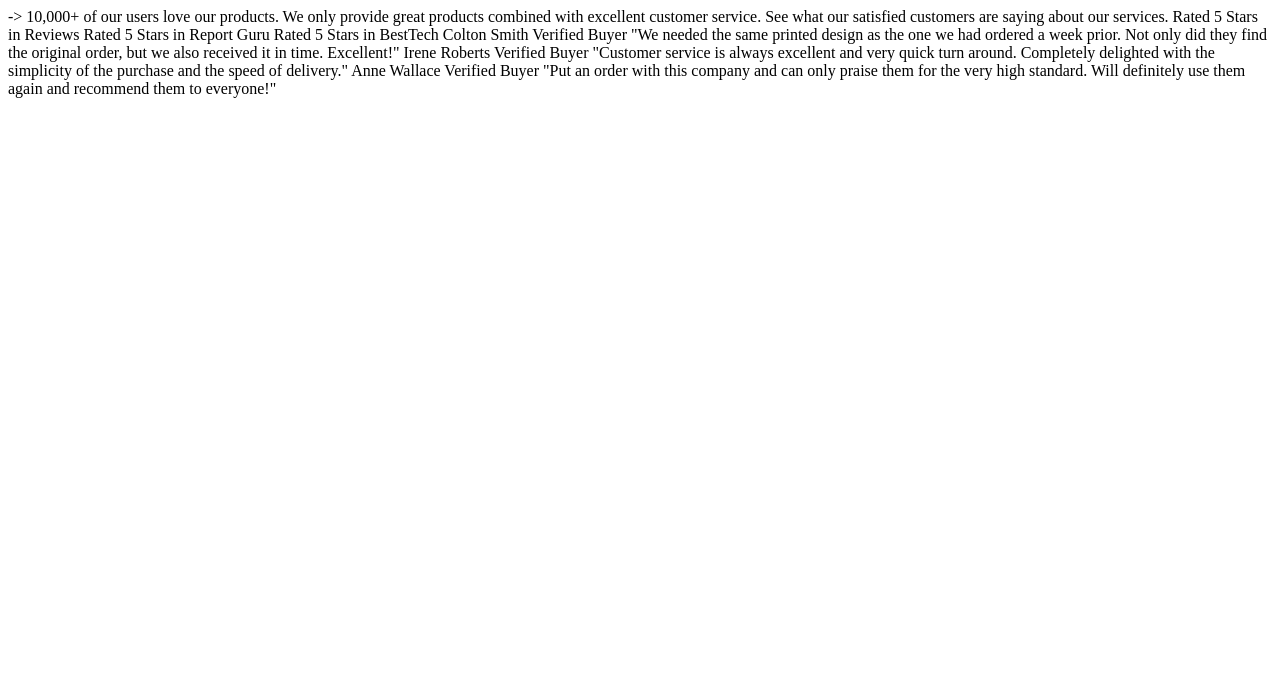
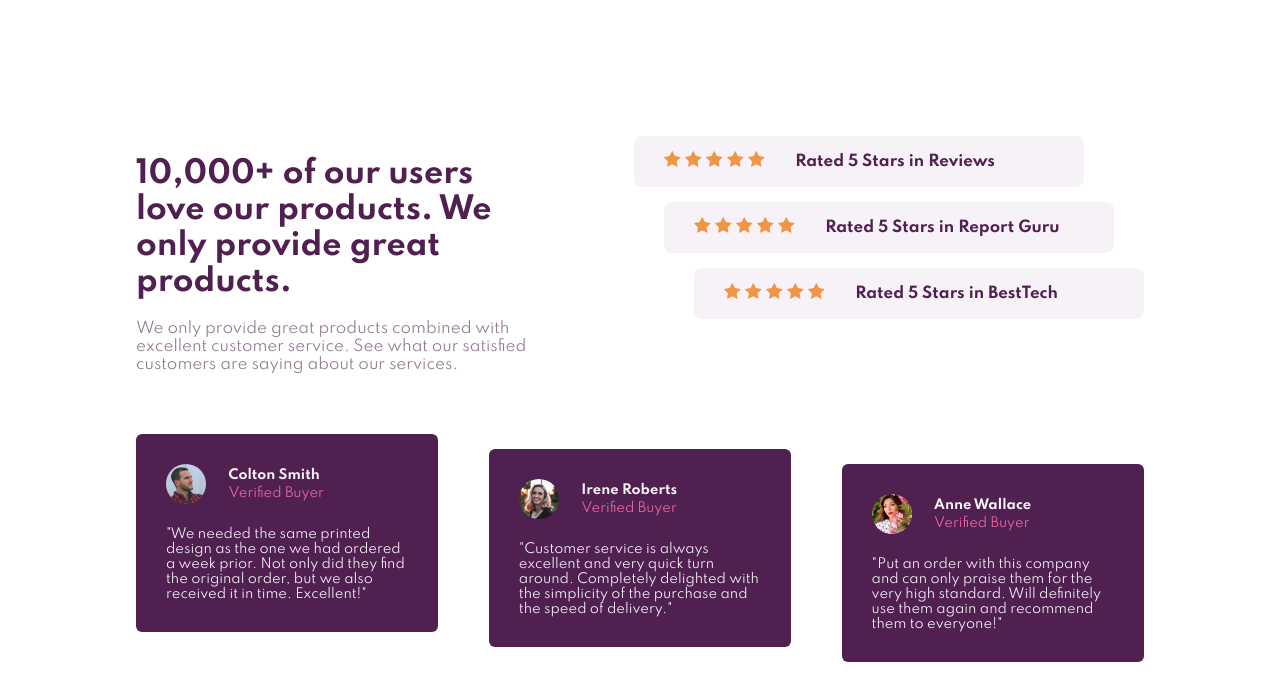
Before and after one commit to Dan-Lucian/css-chalenge-social-proof, a plain HTML site: page index.html in a window 1280 px wide. Drawn offline with Linux system fonts and the light colour scheme.

Commit message:
project finished

```diff
--- a/index.html
+++ b/index.html
@@ -14,7 +14,6 @@
         <link rel="stylesheet" href="main.css" />
 
         <title>Frontend Mentor | Social proof section</title>
-        ->
         <!-- <style>
             .attribution {
                 font-size: 11px;
@@ -26,23 +25,96 @@
         </style> -->
     </head>
     <body>
+        <div class="container">
+            <div class="header">
+                <h1>
+                    10,000+ of our users love our products. We only provide
+                    great products.
+                </h1>
+                <p>
+                    We only provide great products combined with excellent
+                    customer service. See what our satisfied customers are
+                    saying about our services.
+                </p>
+            </div>
+            <div class="grades">
+                <div class="grade grade-1">
+                    <p class="stars">
+                        <img src="images/icon-star.svg" alt="star" />
+                        <img src="images/icon-star.svg" alt="star" />
+                        <img src="images/icon-star.svg" alt="star" />
+                        <img src="images/icon-star.svg" alt="star" />
+                        <img src="images/icon-star.svg" alt="star" />
+                    </p>
+                    <p>Rated 5 Stars in Reviews</p>
+                </div>
+                <div class="grade grade-2">
+                    <p class="stars">
+                        <img src="images/icon-star.svg" alt="star" />
+                        <img src="images/icon-star.svg" alt="star" />
+                        <img src="images/icon-star.svg" alt="star" />
+                        <img src="images/icon-star.svg" alt="star" />
+                        <img src="images/icon-star.svg" alt="star" />
+                    </p>
+                    <p>Rated 5 Stars in Report Guru</p>
+                </div>
+                <div class="grade">
+                    <p class="stars">
+                        <img src="images/icon-star.svg" alt="star" />
+                        <img src="images/icon-star.svg" alt="star" />
+                        <img src="images/icon-star.svg" alt="star" />
+                        <img src="images/icon-star.svg" alt="star" />
+                        <img src="images/icon-star.svg" alt="star" />
+                    </p>
+                    <p>Rated 5 Stars in BestTech</p>
+                </div>
+            </div>
+        </div>
 
-
-
-
-
-        10,000+ of our users love our products. We only provide great products
-        combined with excellent customer service. See what our satisfied
-        customers are saying about our services. Rated 5 Stars in Reviews Rated
-        5 Stars in Report Guru Rated 5 Stars in BestTech Colton Smith Verified
-        Buyer "We needed the same printed design as the one we had ordered a
-        week prior. Not only did they find the original order, but we also
-        received it in time. Excellent!" Irene Roberts Verified Buyer "Customer
-        service is always excellent and very quick turn around. Completely
-        delighted with the simplicity of the purchase and the speed of
-        delivery." Anne Wallace Verified Buyer "Put an order with this company
-        and can only praise them for the very high standard. Will definitely use
-        them again and recommend them to everyone!"
+        <div class="cards">
+            <div class="card">
+                <div class="person">
+                    <img src="images/image-colton.jpg" alt="person's face" />
+                    <div class="person-name">
+                        <p class="name">Colton Smith</p>
+                        <p>Verified Buyer</p>
+                    </div>
+                </div>
+                <p class="testimonial">
+                    "We needed the same printed design as the one we had ordered
+                    a week prior. Not only did they find the original order, but
+                    we also received it in time. Excellent!"
+                </p>
+            </div>
+            <div class="card card-2">
+                <div class="person">
+                    <img src="images/image-irene.jpg" alt="person's face" />
+                    <div class="person-name">
+                        <p class="name">Irene Roberts</p>
+                        <p>Verified Buyer</p>
+                    </div>
+                </div>
+                <p class="testimonial">
+                    "Customer service is always excellent and very quick turn
+                    around. Completely delighted with the simplicity of the
+                    purchase and the speed of delivery."
+                </p>
+            </div>
+            <div class="card card-3">
+                <div class="person">
+                    <img src="images/image-anne.jpg" alt="person's face" />
+                    <div class="person-name">
+                        <p class="name">Anne Wallace</p>
+                        <p>Verified Buyer</p>
+                    </div>
+                </div>
+                <p class="testimonial">
+                    "Put an order with this company and can only praise them for
+                    the very high standard. Will definitely use them again and
+                    recommend them to everyone!"
+                </p>
+            </div>
+        </div>
 
         <!-- <div class="attribution">
             Challenge by
--- a/main.scss
+++ b/main.scss
@@ -0,0 +1,158 @@
+@import url("https://fonts.googleapis.com/css2?family=Spartan:wght@400;500;700&display=swap");
+
+:root {
+    font-size: 15px;
+}
+
+* {
+    box-sizing: border-box;
+    // border: 1px solid gray;
+}
+
+body {
+    font-family: Spartan;
+    padding: 1rem;
+}
+
+// Very Dark Magenta: hsl(300, 43%, 22%)
+// Soft Pink: hsl(333, 80%, 67%)
+
+// Dark Grayish Magenta: hsl(303, 10%, 53%)
+// Light Grayish Magenta: hsl(300, 24%, 96%)
+// White: hsl(0, 0%, 100%)
+
+.header {
+    text-align: center;
+    margin: 3rem 0;
+
+    p {
+        color: hsl(303, 10%, 53%);
+    }
+}
+
+h1 {
+    color: hsl(300, 43%, 22%);
+}
+
+.grade {
+    text-align: center;
+    background-color: hsl(300, 24%, 96%);
+    border-radius: 8px;
+    margin-bottom: 1rem;
+    padding: 1rem;
+
+    p {
+        font-weight: bold;
+        color: hsl(300, 43%, 22%);
+        margin: 0;
+    }
+
+    .stars {
+        margin-bottom: 0.5rem;
+    }
+}
+
+.cards {
+    img {
+        border-radius: 50%;
+        width: 40px;
+        height: 40px;
+        margin-right: 1.5rem;
+    }
+}
+
+.card {
+    background: hsl(300, 43%, 22%);
+    border-radius: 6px;
+    padding: 2rem;
+    margin-bottom: 1rem;
+    color: hsl(300, 24%, 96%);
+    font-size: 13px;
+    font-weight: 400;
+}
+
+.person {
+    display: flex;
+    align-items: center;
+    margin-bottom: 1.5rem;
+}
+
+.person-name {
+    color: hsl(333, 80%, 67%);
+
+    p {
+        margin: 0;
+    }
+}
+
+.name {
+    font-weight: bold;
+    color: hsl(300, 24%, 96%);
+    margin-bottom: 0.2rem !important;
+}
+
+.testimonial {
+    margin: 0;
+}
+
+@media screen and (min-width: 700px) {
+    body {
+        padding: 10%;
+    }
+
+    .header {
+        text-align: left;
+        width: 40%;
+        margin-top: 0;
+    }
+
+    .container {
+        display: flex;
+        justify-content: space-between;
+    }
+
+    .grades {
+        display: flex;
+        flex-direction: column;
+        align-items: flex-end;
+    }
+
+    .grade {
+        display: flex;
+        align-items: center;
+        width: 30rem;
+        padding-right: 2rem;
+        padding-left: 2rem;
+    }
+
+    .grade-1 {
+        margin-right: 4rem;
+    }
+
+    .grade-2 {
+        margin-right: 2rem;
+    }
+
+    .stars {
+        margin-right: 2rem !important;
+        margin-bottom: 0 !important;
+    }
+
+    .cards {
+        display: flex;
+        align-items: flex-start;
+        justify-content: space-between;
+    }
+
+    .card {
+        width: 30%;
+    }
+
+    .card-2 {
+        margin-top: 1rem;
+    }
+
+    .card-3 {
+        margin-top: 2rem;
+    }
+}
```
Also changed, not shown: main.css, 1 other file.
